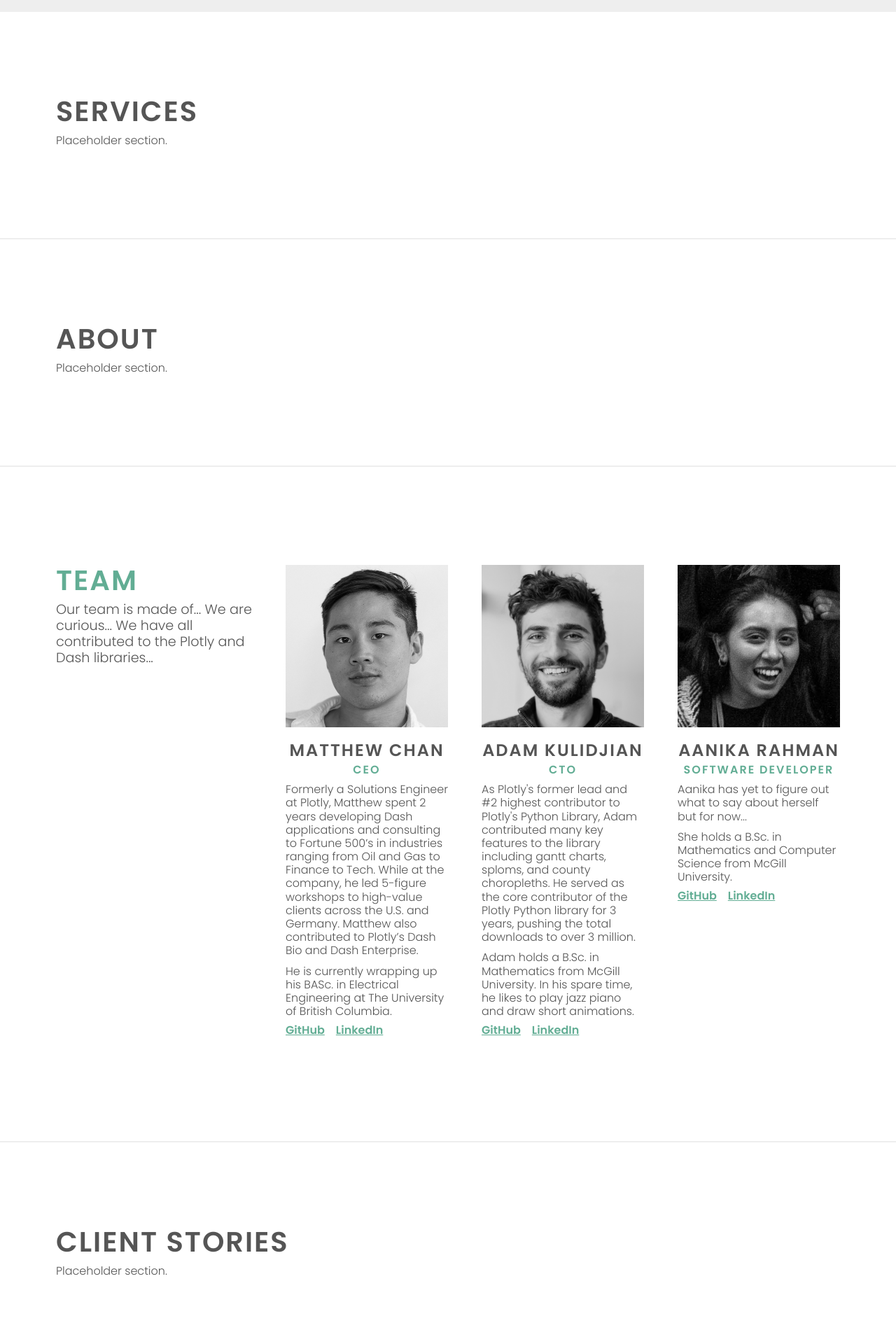
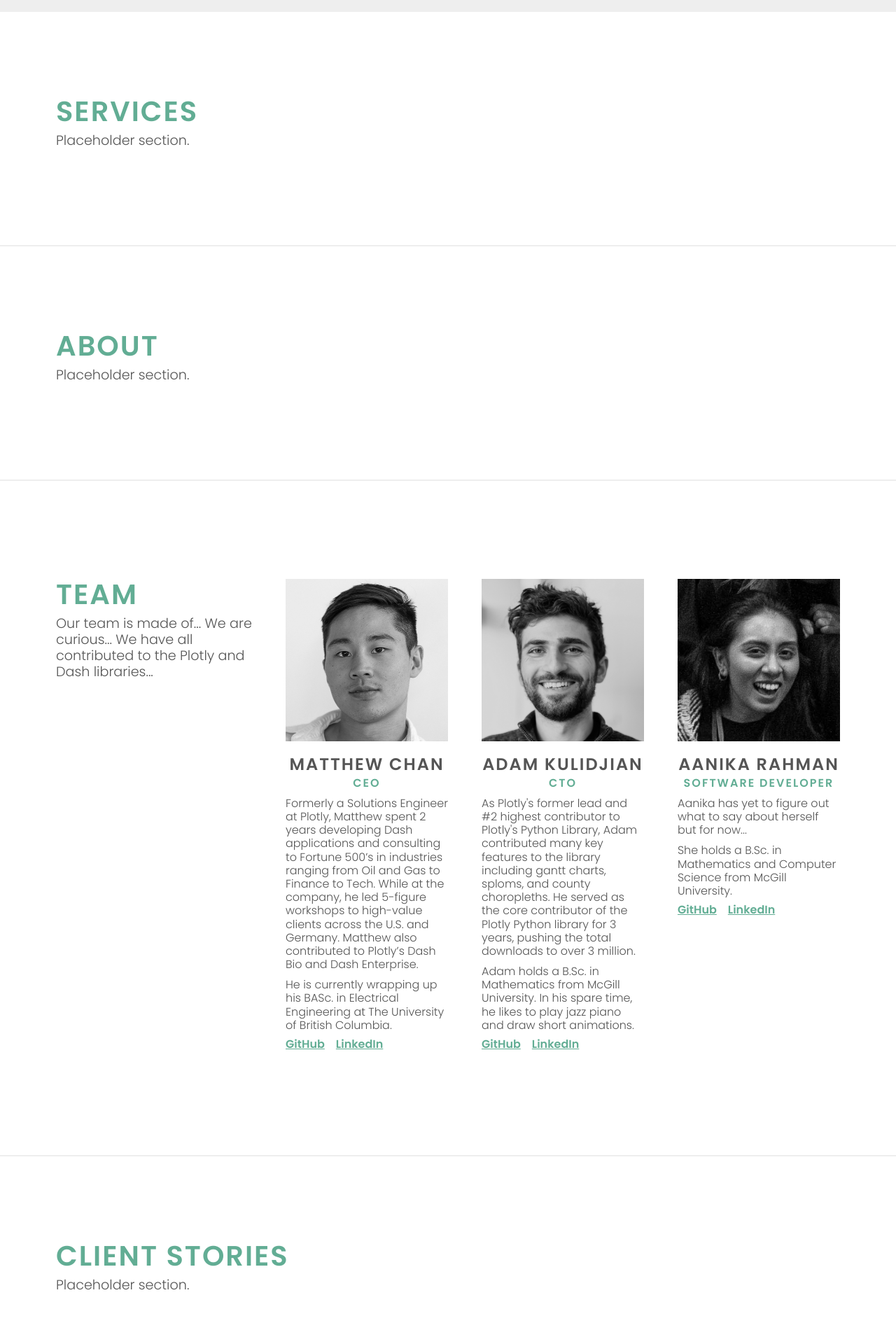
Before and after one commit to ohaanika/nextjs-website, a Next.js app: page / in a window 1280 px wide. Shown: the part 1220-3140 px from the top of the page at 70% size. Built offline with nearby package versions, Linux system fonts and the light colour scheme; a web font is replaced by a local one.

Commit message:
refactor(sections): use content block component

```diff
--- a/sections/about.js
+++ b/sections/about.js
@@ -1,11 +1,12 @@
 import Section from '../components/section'
+import SectionContentBlock from '../components/sectionContentBlock'
 
 const About = () => (
   <Section id="about">
-    <h3>About</h3>
-    <p>
-      Placeholder section.
-    </p>
+    <SectionContentBlock
+      heading="About"
+      subheading="Placeholder section."
+    />
   </Section>
 )
 
--- a/sections/clientStories.js
+++ b/sections/clientStories.js
@@ -1,11 +1,12 @@
 import Section from '../components/section'
+import SectionContentBlock from '../components/sectionContentBlock'
 
 const ClientStories = () => (
   <Section id="stories">
-    <h3>Client Stories</h3>
-    <p>
-      Placeholder section.
-    </p>
+    <SectionContentBlock
+      heading="Client Stories"
+      subheading="Placeholder section."
+    />
   </Section>
 )
 
--- a/sections/services.js
+++ b/sections/services.js
@@ -1,11 +1,12 @@
 import Section from '../components/section'
+import SectionContentBlock from '../components/sectionContentBlock'
 
 const Services = () => (
   <Section id="services">
-    <h3>Services</h3>
-    <p>
-      Placeholder section.
-    </p>
+    <SectionContentBlock
+      heading="Services"
+      subheading="Placeholder section."
+    />
   </Section>
 )
 
```
